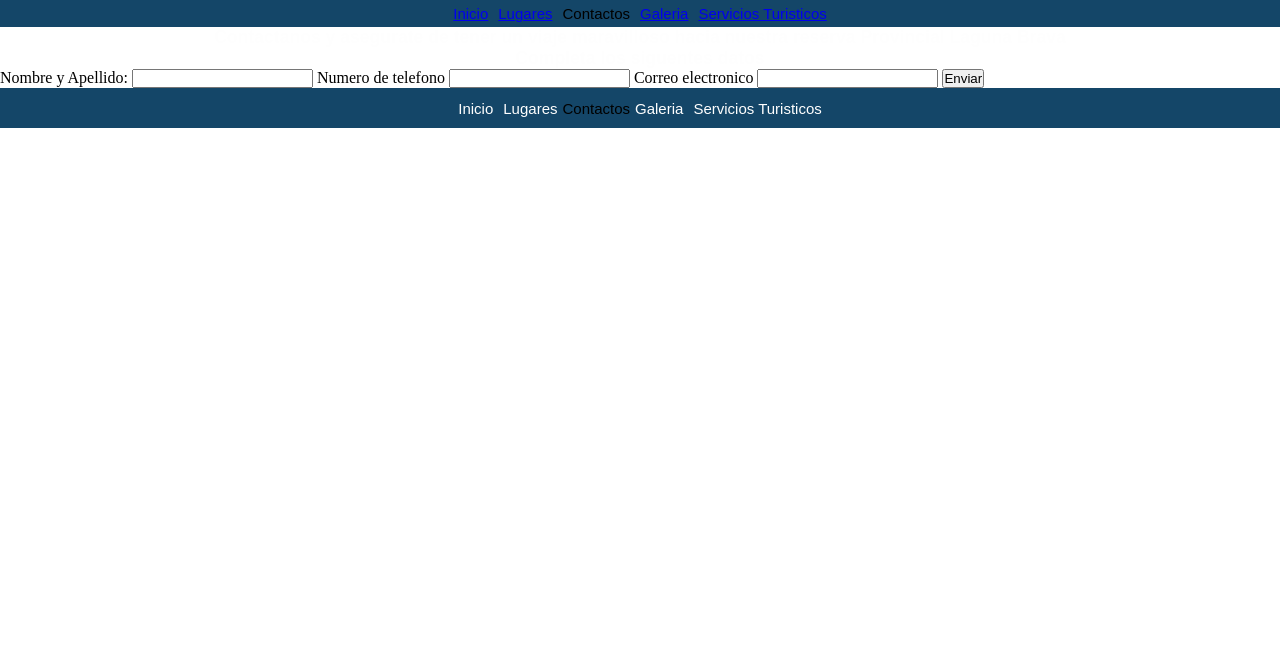
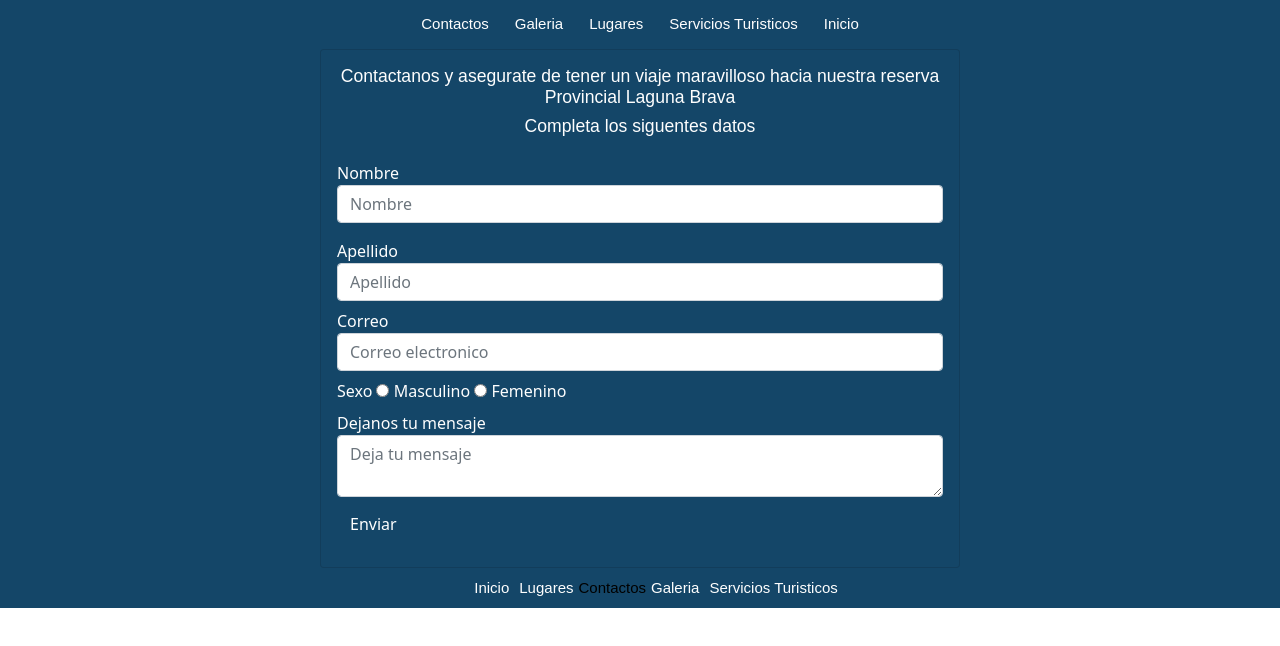
Before and after one commit to Lukas20012/_lagunaBrava, a plain HTML site: page paginas/contactos.html in a window 1280 px wide. Drawn offline with nearby package versions, Linux system fonts and the light colour scheme.

Commit message:
cambiando seccion contactos

```diff
--- a/CSS/estilos.css
+++ b/CSS/estilos.css
@@ -112,7 +112,7 @@
 
 
 .parrafo1{
-    color: #fefefe  ;
+    color: #050505  ;
     text-align: justify;
     font-size: 1.1rem;
     font-family: 'Exo', sans-serif;
@@ -303,6 +303,9 @@
     justify-content: center;
     align-items: center;
 } */
+.footerlugares{
+    padding: 0px;
+}
 
 .footerlugares ul{
     color: black;
@@ -326,6 +329,9 @@
     padding: 5px;
 }
 /* seccion contactos */
+.mainC section{
+    background-color: #144668;
+}
 .contactfooter ul{
     color: black;
     list-style-type: none;
@@ -346,13 +352,24 @@
     color: #fefefe;
     padding: 5px;
 }
+.contactos{
+    display: flex;
+    flex-direction: row;
+    justify-content: center;
+    align-items: center;
+}
 
+.formcontac{
+    background-color: #144668;
+}
+.mb-2{ color: #fefefe;}
 
+.mb-2 button{
+    color: #fefefe;}
 
-
-
-
-
+.mb-3 h4{
+    color: #fefefe;
+}
 
 /* galeria */
 .navbar>.container-fluid{
@@ -415,10 +432,13 @@
 .card{
     padding: 0px;
 }
-/
+
 .conteinerr{
     padding: 0px;
-    background-color:rgb(83, 113, 182) ;
+    background-color:#144668;
+}
+.container-fluid{
+    padding: 0px;
 }
 
 .servicios{
--- a/paginas/contactos.html
+++ b/paginas/contactos.html
@@ -8,37 +8,79 @@
         <meta http-equiv="X-UA-Compatible">
         <meta name="viewport" content="IE-edge">
         <title>Laguna brava contactos</title>
+        <link href="https://cdn.jsdelivr.net/npm/bootstrap@5.0.2/dist/css/bootstrap.min.css" rel="stylesheet" integrity="sha384-EVSTQN3/azprG1Anm3QDgpJLIm9Nao0Yz1ztcQTwFspd3yD65VohhpuuCOmLASjC" crossorigin="anonymous">
         <link rel="stylesheet" href="../CSS/estilos.css">
         <link rel="shortcut icon" href="../favicon/laguna brava.ico" type="image/x-icon">
     </head>
-    <body>
-        <header>
-            <nav class="menuPrincipal">
-                <ul>
-                    <li><a href="../index.html">Inicio</a></li>
-                    <li><a href="lugares.html">Lugares</a></li>
-                    <li>Contactos</li>
-                    <li><a href="galeria.html">Galeria</a></li>
-                    <li><a href="serviciosturisticos.html">Servicios Turisticos</a></li>
-                </ul>
+    <body class="container-fluid">
+        <header class="row">
+            <nav class="navbar navbar-expand-lg navbar-light bg-light menuPrincipal">
+                <div class="container-fluid conteinerr">
+
+                <button class="navbar-toggler" type="button" data-bs-toggle="collapse" data-bs-target="#navbarNav" aria-controls="navbarNav" aria-expanded="false" aria-label="Toggle navigation">
+                    <span class="navbar-toggler-icon"></span>
+                </button>
+                <div class="collapse navbar-collapse  menuPrincipal" id="navbarNav">
+                    <ul class="navbar-nav col-12 menuPrincipal">
+                    <li class="nav-item">
+                        <a class="nav-link active" aria-current="page" href="#">Contactos</a>
+                    </li>
+                    <li class="nav-item link">
+                        <a class="nav-link" href="../paginas/galeria.html">Galeria</a>
+                    </li>
+                    <li class="nav-item">
+                        <a class="nav-link " href="../paginas/lugares.html">Lugares</a>
+                    </li>
+                    <li class="nav-item">
+                        <a class="nav-link" href="../paginas/serviciosturisticos.html">Servicios Turisticos</a>
+                    </li>
+                    <li class="nav-item">
+                        <a class="nav-link" href="../index.html">Inicio</a>
+                    </li>
+                    </ul>
+                </div>
+                </div>
             </nav>
         </header>
-        <main>
-            <section>
-                <h1 class="parrafo1">Contactanos y asegurate de tener un viaje maravilloso hacia nuestra reserva Provincial Laguna Brava</h1>
-                <h2 class="parrafo1">Completa los siguentes datos</h2>
-                <form>
-                    <label for="nombre_apellido">Nombre y Apellido:</label>
-                    <input type="text" id="nombre_apellido">
-                    <label for="tel">Numero de telefono</label>
-                    <input type="tel" id="tel">
-                    <label for="email">Correo electronico</label>
-                    <input type="email" id="email">
-                    <input type="submit" value="Enviar">
+        <main class=" mainC row">
+            <section class="contactos">
+                <div class="card col-6 p-3 formcontac" >
+                <div class="mb-3">
+                <h4 class="parrafo1">Contactanos y asegurate de tener un viaje maravilloso hacia nuestra reserva Provincial Laguna Brava</h4>
+                <h4 class="parrafo1">Completa los siguentes datos</h4>
+                </div>
+                <div class="mb-2">
+                    <form action="">
+                    <div class="mb-2">
+                        <label for="nombre">Nombre</label>
+                        <input type="text" class="form-control" name="nombre" id="nombre" placeholder="Nombre">
+                    </div>
+                </div>
+                <div class="mb-2">
+                    <label for="apellido">Apellido</label>
+                    <input type="text" class="form-control" name="apellido" id="apellido" placeholder="Apellido">
+                </div>
+                <div class="mb-2">
+                    <label for="correo">Correo</label>
+                    <input type="text" class="form-control" name="correo" id="correo" placeholder="Correo electronico">
+                </div>
+                <div class="mb-2">
+                    <label for="sexo">Sexo</label>
+                    <input type="radio"  name="masculino" id="masculino" value="Masculino" > Masculino
+                    <input type="radio"  name="femenino" id="femenino" value="Femenino" > Femenino
+                </div>
+                <div class="mb-2">
+                    <label for="mensaje">Dejanos tu mensaje</label>
+                    <textarea name="mensaje" id="mensajes" class="form-control" placeholder="Deja tu mensaje"></textarea>
+                </div>
+                <div class="mb-2">
+                <button class="btn btn primary ">Enviar</button>
+                </div>
                 </form>
+                </div>
             </section>
         </main>
-        <footer>
+        <footer class="row">
             <nav class="contactfooter">
                 <ul>
                     <li><a href="../index.html">Inicio</a></li>
@@ -49,6 +91,6 @@
                 </ul>
             </nav>
         </footer>
-
+        <script src="https://cdn.jsdelivr.net/npm/bootstrap@5.0.2/dist/js/bootstrap.bundle.min.js" integrity="sha384-MrcW6ZMFYlzcLA8Nl+NtUVF0sA7MsXsP1UyJoMp4YLEuNSfAP+JcXn/tWtIaxVXM" crossorigin="anonymous"></script>
     </body>
 </html>
```
Also changed, not shown: index.html (+0 -13 lines), paginas/galeria.html (+1 -9 lines), paginas/serviciosturisticos.html (+1 -10 lines).
